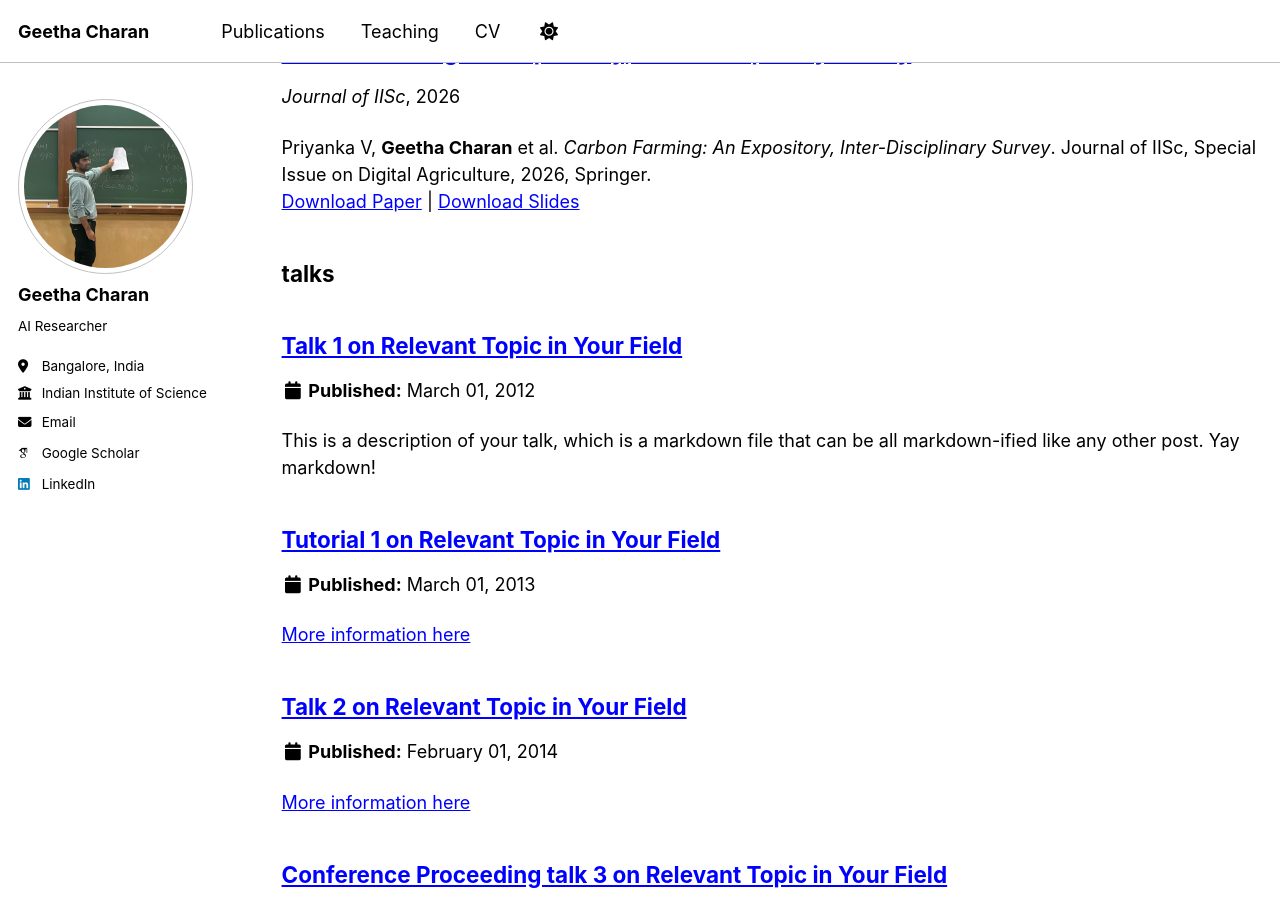
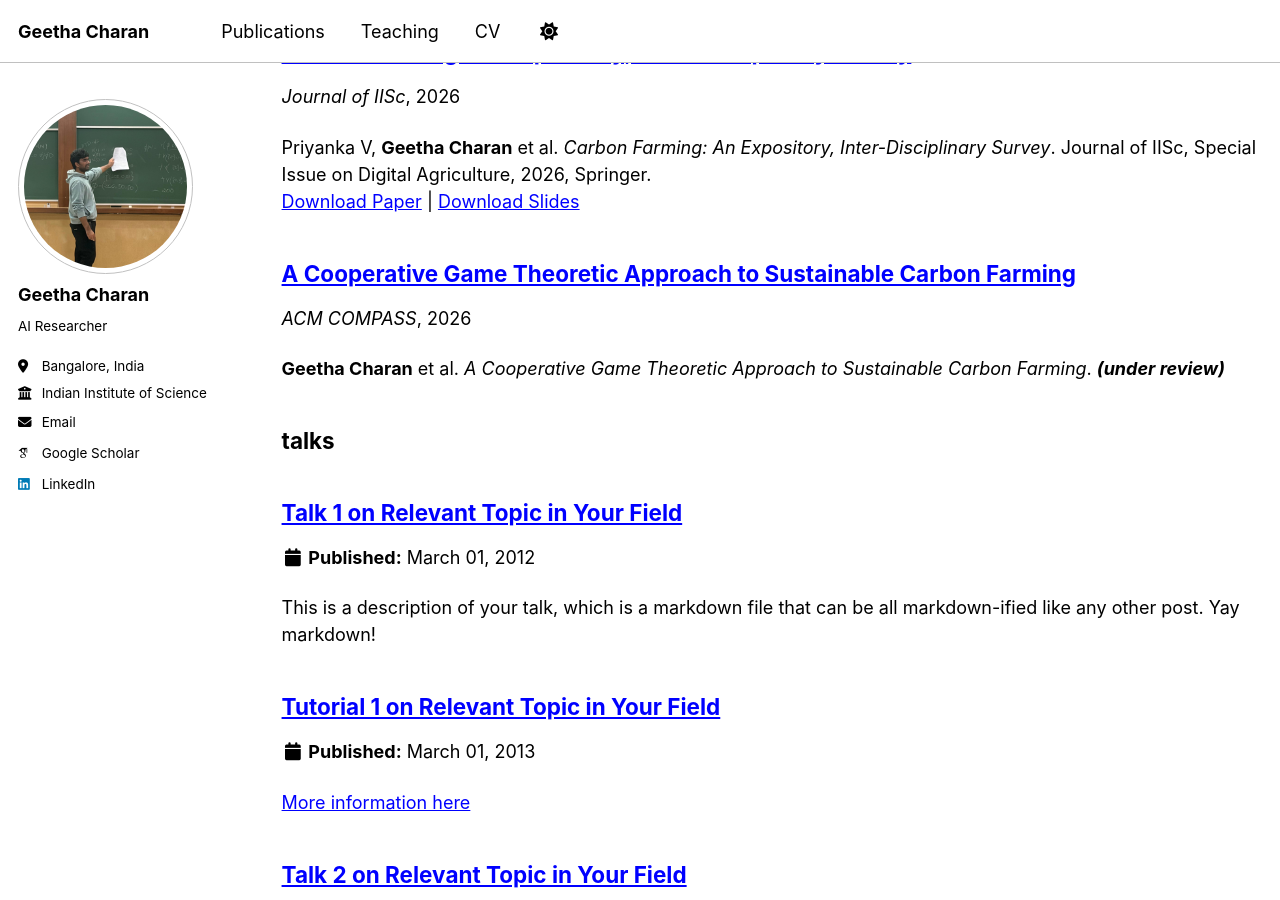
Before and after one commit to GeethaCharan31/geethacharan31.github.io, a Jekyll site: the page built from _pages/sitemap.md, in a window 1280 px wide and 900 px high, scrolled down 3943 px. Built offline with Jekyll 4.4.1, drawn with Linux system fonts in a browser that asks for light colours; some web fonts are replaced; a script bundle is joined from its source files by our own code; library files that are not in the unit come from our copies; some of the changed text lies outside the part shown.

Commit message:
[Update] Revise Google Scholar link and update title and content in about page for clarity and focus

```diff
--- a/_config.yml
+++ b/_config.yml
@@ -35,7 +35,7 @@
   # Academic websites
   academia         : # URL
   arxiv            : # URL - Update with the correct link to your profile
-  googlescholar    : "https://geethacharan31.github.io"
+  googlescholar    : "https://scholar.google.com/citations?user=1DQfuk4AAAAJ&hl=en&oi=ao"
   inspire-hep      : # URL
   impactstory      : # URL
   orcid            : # URL
--- /dev/null
+++ b/_publications/2026_compass_cgt_carbon.md
@@ -0,0 +1,13 @@
+---
+title: "A Cooperative Game Theoretic Approach to Sustainable Carbon Farming"
+collection: publications
+category: papers
+permalink: # /publication/2009-10-01-paper-title-number-1
+excerpt: #'This paper is about the use of multi-agent LLMs grounded in simulation for generating context-aware agricultural advisory.'
+date: 2026-03-21
+venue: 'ACM COMPASS'
+slidesurl: #'https://academicpages.github.io/files/slides1.pdf'
+paperurl: #'https://academicpages.github.io/files/paper1.pdf'
+bibtexurl: #'https://academicpages.github.io/files/bibtex1.bib'
+citation: '<b>Geetha Charan</b> et al. <i>A Cooperative Game Theoretic Approach to Sustainable Carbon Farming</i>. <i><b>(under review)</b></i>'
+---
```
Also changed, not shown: _pages/about.md (+4 -4 lines).
